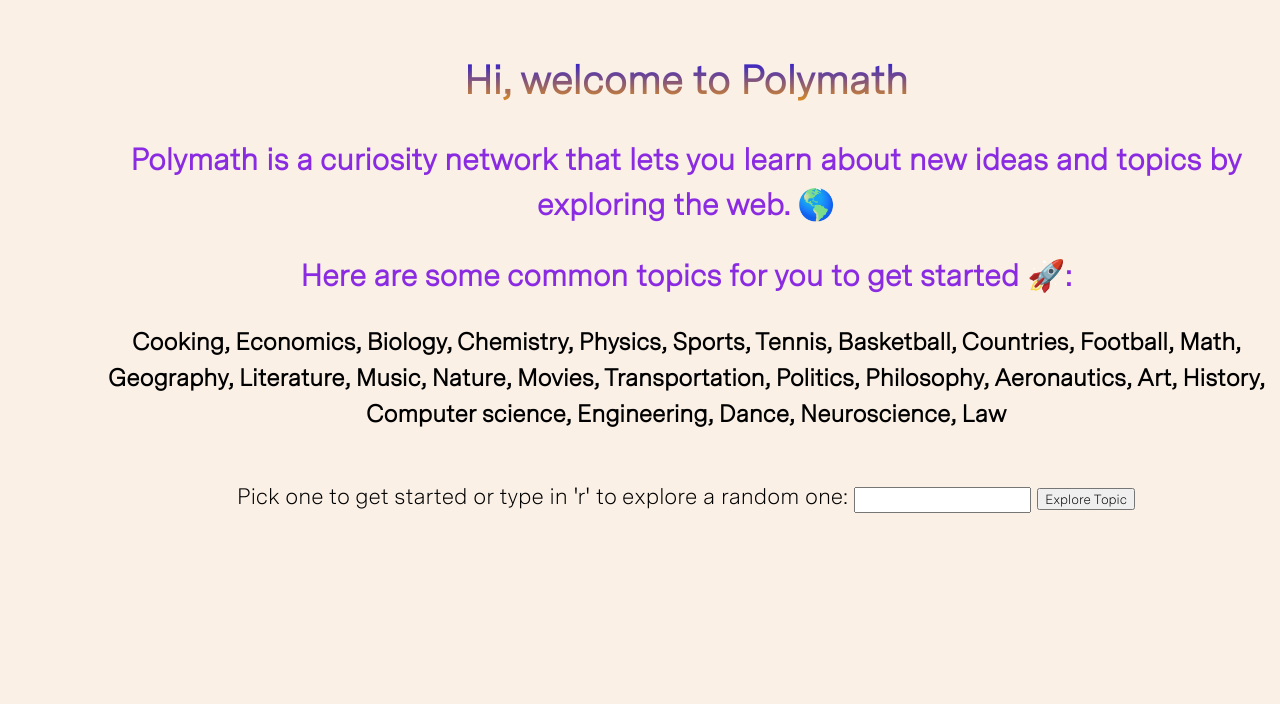
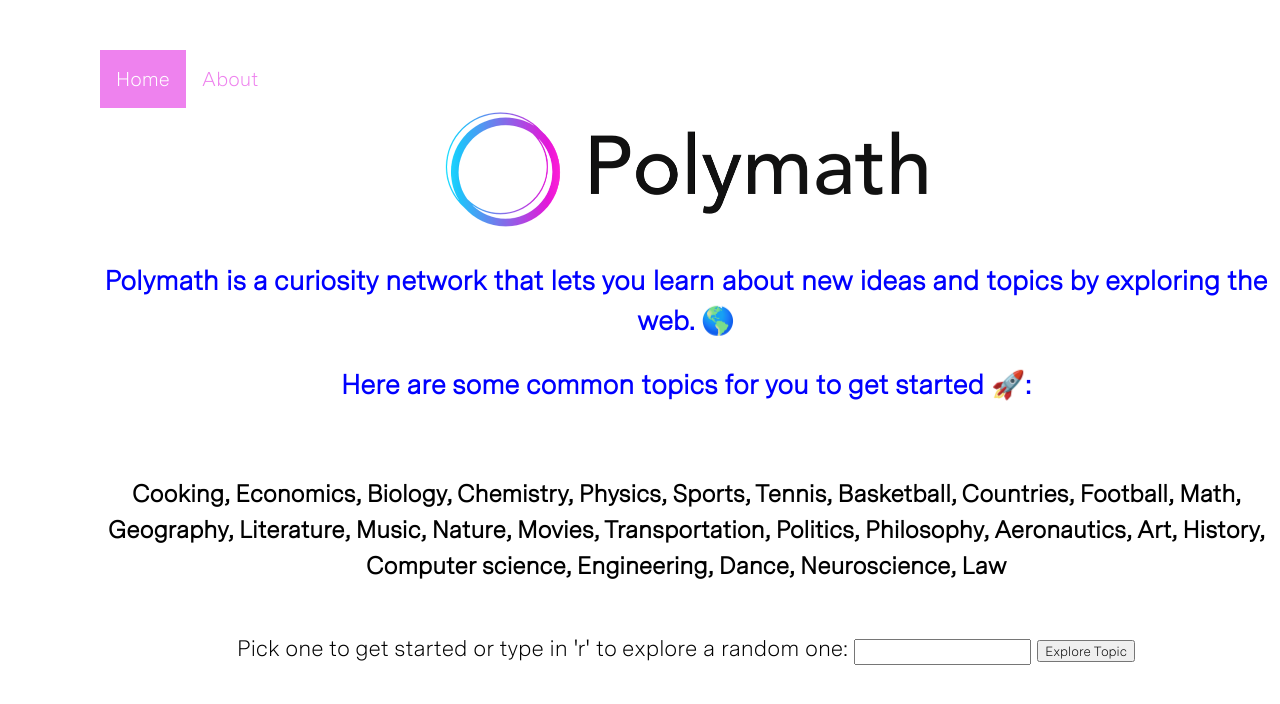
Before and after one commit to ShrayAlag/PolyMath, a Flask app: page /home in a window 1280 px wide. Shown: the top 704 px of the page. Run offline with Flask 2, Linux system fonts and the light colour scheme.

Commit message:
added menu, about empty template, and header logo

```diff
--- a/Static/css/main.css
+++ b/Static/css/main.css
@@ -16,7 +16,7 @@ html *
 }
 
 body {
-  background: Linen;
+  background: white;
   font-family: "Messina";
   margin-top: 50px;
   margin-left: 100px;
@@ -32,8 +32,8 @@ h1 {
 
 h2 {
   font-family: "Messina";
-  font-size: 1.9em;
-  color: blueviolet;
+  font-size: 1.7em;
+  color: blue
   }
 
 h3 {
@@ -57,3 +57,32 @@ p {
   font-size: 1.2em;
   color:black;
   }
+
+/* Add a black background color to the top navigation */
+.topnav {
+  background-color: white;
+  overflow: hidden;
+}
+
+/* Style the links inside the navigation bar */
+.topnav a {
+  font: "Messina";
+  float: left;
+  color: violet;
+  text-align: center;
+  padding: 14px 16px;
+  text-decoration: none;
+  font-size: 20px;
+}
+
+/* Change the color of links on hover */
+.topnav a:hover {
+  background-color: #ddd;
+  color: black;
+}
+
+/* Add a color to the active/current link */
+.topnav a.active {
+  background-color: violet;
+  color: white;
+}
--- a/Templates/home.html
+++ b/Templates/home.html
@@ -2,22 +2,31 @@
 <html lang="en">
     <head>
         <link rel="stylesheet" href="{{ url_for('static', filename='css/main.css')}}">
+
+        <div class="topnav">
+            <a class="active" href="#home">Home</a>
+            <a href="./about.html">About</a>
+          </div>
     </head>
 
+    <body>
 <div style="text-align:center">
+    <image src="{{url_for('static',filename = 'polymathlogo.png')}}" width="511"
+    height="123" >
 
-<h1> Hi, welcome to Polymath </h1>
+<!--- <h1> Hi, welcome to Polymath </h1>  --->
     <h2> Polymath is a curiosity network that lets you learn about new ideas and topics by exploring the web. &#127758; </h2>
-     <h2> Here are some common topics for you to get started &#128640;:
+     <h2> Here are some common topics for you to get started &#128640;: </h2>
          <br>
          {% for message in get_flashed_messages()%}
             <h3> {{message}} </h3>
          {% endfor%}
          <br/>
-     </h2>
+
         <form action="information" method="post">
             Pick one to get started or type in 'r' to explore a random one:  <input type="text" name="topic">
             <input type="submit" value="Explore Topic" id="topic_form">
         </form>
 </div>
+</body>
 </html>
```
Also changed, not shown: Templates/search.html (+10 -1 lines), Static/polymathlogo.png (added), Templates/about.html (added), Templates/polymathlogo.png (added), 1 other file.
